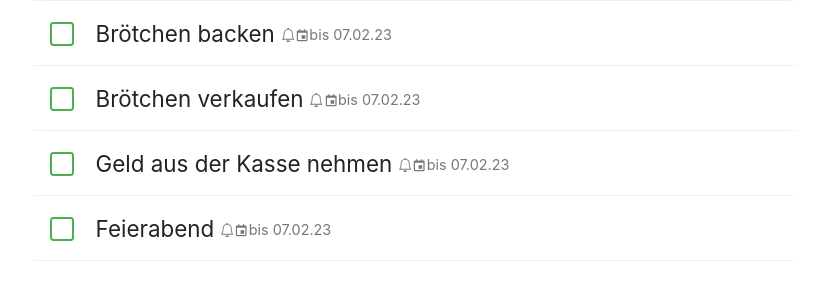
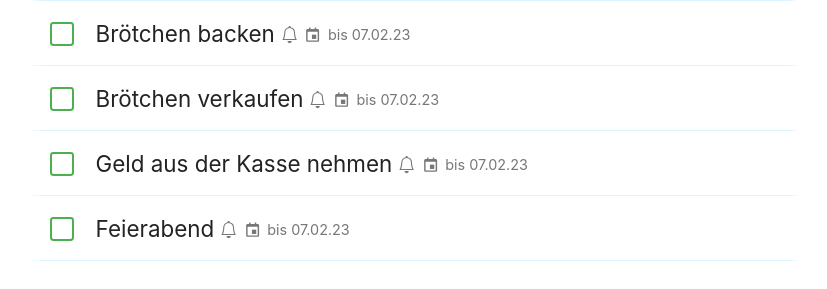
Before and after one commit to Jannik1020/office-management, a React (Create React App) app: page / in a window 1280 px wide. Shown: the top 289 px of the page, without its empty margins (226-1053 px from the left). Built offline with nearby package versions, Linux system fonts and the light colour scheme.

Commit message:
dealed with warnings

```diff
--- a/src/AddTodo.js
+++ b/src/AddTodo.js
@@ -1,9 +1,9 @@
 import "./AddTodo.css"
 import {BsPlus} from "react-icons/bs"
-import React, {useState} from "react"
+/*import React, {useState} from "react"*/
 
 export default function AddView (props) {
-    const [taskTitle, setTaskTitle] = useState("")
+    /*const [taskTitle, setTaskTitle] = useState("")
 
     function taskSubmitted () {
         if(taskTitle !== ""){
@@ -13,7 +13,7 @@ export default function AddView (props) {
 
     function taskAdded (title) {
         setTaskTitle(title)
-    }
+    }*/
 
     return (
         <div className="add-view">
--- a/src/features/tasks/Components/Checkbox.js
+++ b/src/features/tasks/Components/Checkbox.js
@@ -32,7 +32,7 @@ export default function Checkbox (props) {
          dispatch(readdTask(props.id));
        }
     }
-  }, [checked])
+  }, [checked, props.id, dispatch])
 
   useEffect (() => {
     firstRender.current = false
--- a/src/features/tasks/Components/Task.js
+++ b/src/features/tasks/Components/Task.js
@@ -17,8 +17,8 @@ export default function Task(props) {
             </p>
           </div>
           <div className={styles.taskExtras}>
-            <BsBell className={styles.icExtra, styles.icBell}/>
-            <BiCalendarEvent className={styles.icExtra, styles.icCalendar}/>
+            <BsBell className={`${styles.icExtra} ${styles.icBell}`}/>
+            <BiCalendarEvent className={`${styles.icExtra} ${styles.icCalendar}`}/>
             bis 07.02.23
           </div>
         </div>
--- a/src/features/tasks/Components/TaskView.js
+++ b/src/features/tasks/Components/TaskView.js
@@ -11,7 +11,7 @@ import styles from "./TaskView.module.css"
           {tasks}
         </ul>
         {completedTask.length !== 0 && <hr className={styles.taskListDivider}/>}
-        <ul className={styles.taskList, styles.done}>
+        <ul className={`${styles.taskList} ${styles.done}`}>
           {completedTask}
         </ul>
       </div>
--- a/src/features/tasks/tasksSlice.js
+++ b/src/features/tasks/tasksSlice.js
@@ -1,4 +1,4 @@
-import {createSlice, nanoid} from "@reduxjs/toolkit";
+import {createSlice} from "@reduxjs/toolkit";
 import {createTask} from "./util"
 
 const initialState = {tasks: ["Brötchen backen", "Brötchen verkaufen", "Geld aus der Kasse nehmen", "Feierabend"].map((task) => createTask(task)), completedTasks: []};
```
